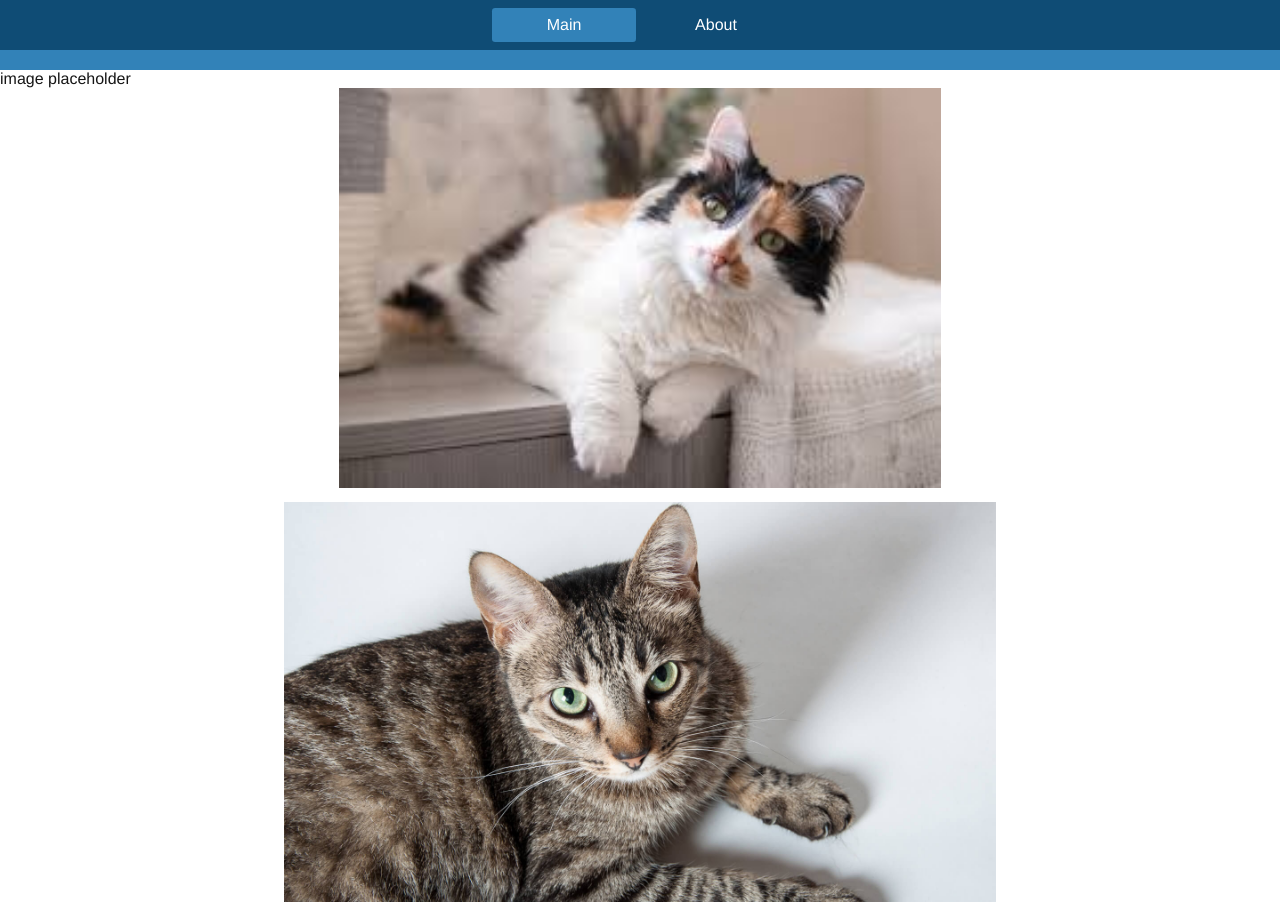
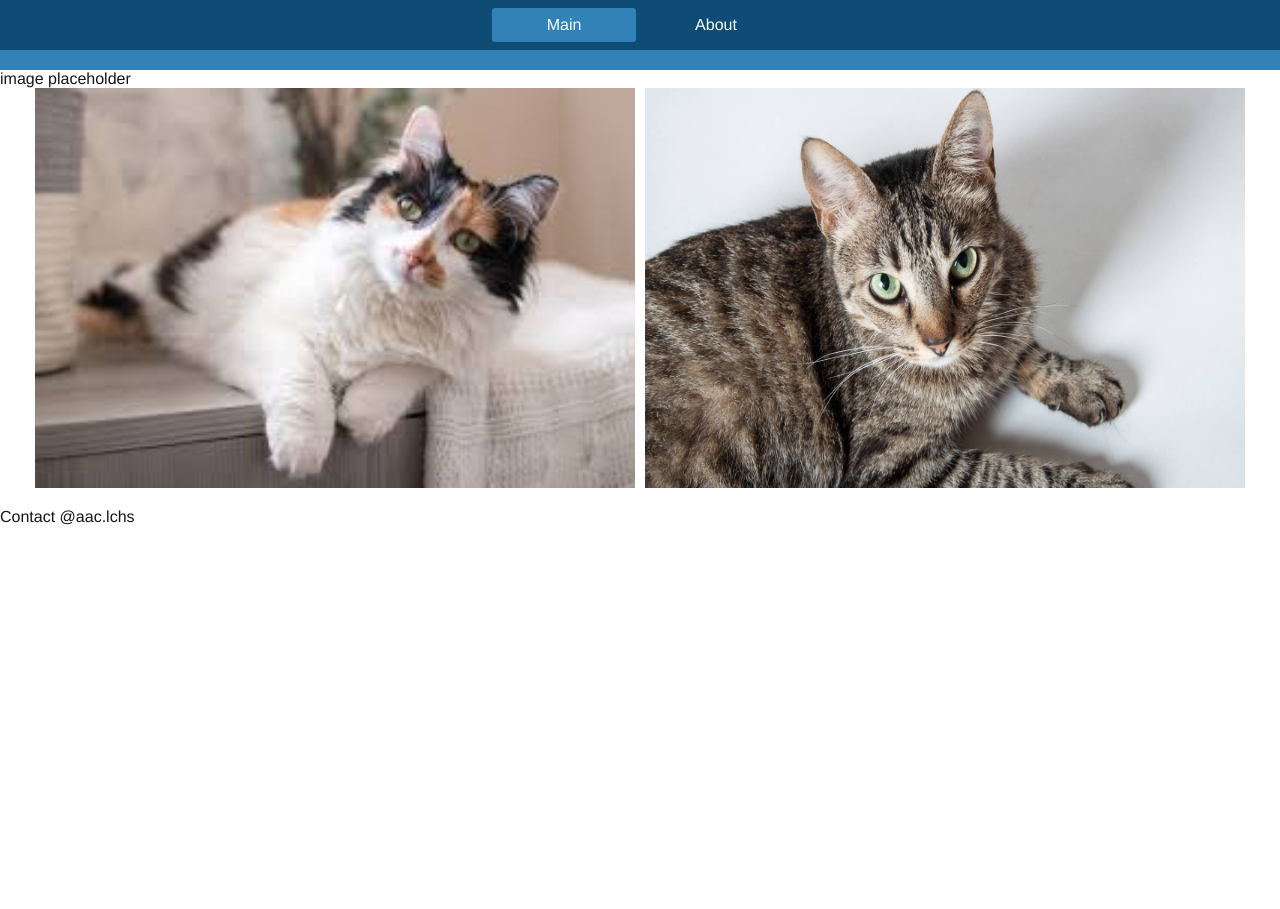
Before and after one commit to sandyd08/cps-webproj-sandy, a website: page index.html in a window 1280 px wide. Shown: the top 909 px of the page. After the commit the page ends 800 px from the top, so only its background shows below. Drawn offline with Linux system fonts and the light colour scheme.

Commit message:
assignment 6-1

```diff
--- a/index.html
+++ b/index.html
@@ -20,8 +20,8 @@
     </nav>
     <div>image placeholder</div>
   <div class="parent">
-    <div class="child"><img src="Images/Calico.jpg"></div>
-    <div class="child"><img src="Images/AmShorthair.jpg"></div>
+    <div class="child"><img src="Images/Calico.jpg" width="600" height="400"></div>
+    <div class="child"><img src="Images/AmShorthair.jpg" width="600" height="400"></div>
   </div>
   <div class="footer">
     <p>Contact @aac.lchs</p>
--- a/styles.css
+++ b/styles.css
@@ -70,7 +70,7 @@ h1 {
 
 .child img{
 min-width: 400px;
-height: 400px;
+max-height: 400px;
 }
 
 .aboutpar {
```
